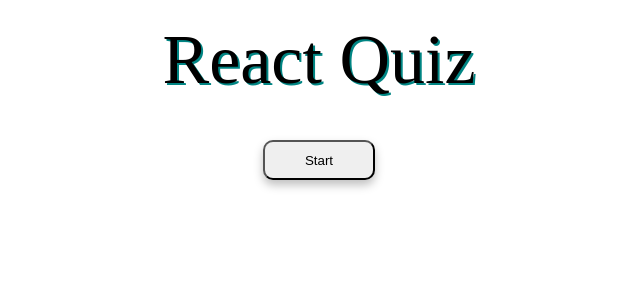
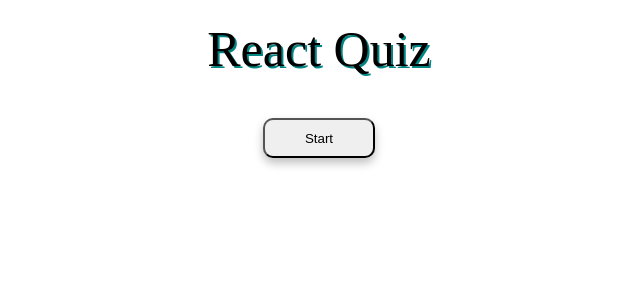
Before and after one commit to AleexCaires/Quiz-Game, a React (Create React App) app: page / in a window 1280 px wide. Shown: the top 300 px of the page, without its empty margins (321-961 px from the left). Built offline with nearby package versions, Linux system fonts and the light colour scheme.

Commit message:
A few CSS changes

```diff
--- a/src/App.styles.ts
+++ b/src/App.styles.ts
@@ -30,7 +30,7 @@
     }
 
     .score {
-        color: white;
+        color: black;
         font-size: 32px;
         margin: 0;
     }
@@ -41,7 +41,7 @@
         --moz-background-clip: text;
         --webkit-text-fill-color: color;
         filter: drop-shadow(2px 2px #008583);
-        font-size: 70px;
+        font-size: 50px;
         text-align:center;
         margin: 20px;
         font-weight: 400;
--- /dev/null
+++ b/src/components/QuestionCard.styles.ts
@@ -0,0 +1,49 @@
+import styled from 'styled-components'
+
+export const Wrapper = styled.div`
+    max-width: 1100px;
+    background: #ebfeff;
+    border-radius: 10px;
+    border: 2px solid #0085a3;
+    padding: 20px;
+    box-shadow: 0px 5px 10px rgba(0,0,0, 0.25);
+    text-align: center;
+
+    p{
+        font-size: 16px;
+    }
+
+`
+
+type ButtonWrapperProps= {
+    correct: boolean;
+    userClicked: boolean;
+}
+export const ButtonWrapper = styled.div<ButtonWrapperProps>`
+    transition: all 0.3s ease;
+
+    :hover{
+        opacity: 0.8;
+    }
+
+    button {
+        cursor: pointer;
+        user-select: none;
+        font-size: 12px;
+        width: 100%;
+        height: 40px;
+        margin: 5px 0;
+        background: ${({ correct, userClicked}) =>
+    correct
+        ? 'linear-gradient(90deg,#56ffa4, #59bc86)'
+        : !correct && userClicked
+        ? 'linear-gradient(90deg,#ff5656, #c16868)'
+        : 'linear-gradient(90deg,#56ccd7, #6eafb4)'};
+    border: 3px solid #fff;
+    box-shadow: 1px 2px 0px rgba(0,0,0,0.1);
+    border-radius: 10px;
+    color: #fff;
+    text-shadow: 0px 1px 0px rgba(0,0,0,0.25)
+}
+
+`
--- a/src/components/QuestionCard.tsx
+++ b/src/components/QuestionCard.tsx
@@ -1,4 +1,6 @@
 import React from "react";
+//styles
+import {Wrapper, ButtonWrapper} from './QuestionCard.styles'
 //types
 import { AnswerObject } from '../App'
 
@@ -14,19 +16,19 @@
 
 const QuestionCard: React.FC<Props> = ({ question, answers, callBack, userAnswer, questionNr, totalQuestions}) => (
 (
-<div>
+<Wrapper>
     <p className="number"> Question: {questionNr}/ {totalQuestions}</p>
     <p dangerouslySetInnerHTML={{__html: question}} />
     <div>
         {answers.map((answer) => (
-            <div key={answer}>
+            <ButtonWrapper  key={answer} correct={userAnswer?.correctAnswer === answer} userClicked={userAnswer?.answer === answer}>
                 <button disabled={userAnswer ? true : false} value={answer} onClick={callBack}>
                     <span dangerouslySetInnerHTML={{ __html: answer}} />
                 </button>
-            </div>
+            </ButtonWrapper>
         ))}
     </div>
-</div>)
+</Wrapper>)
 );
 
 export default QuestionCard
```
